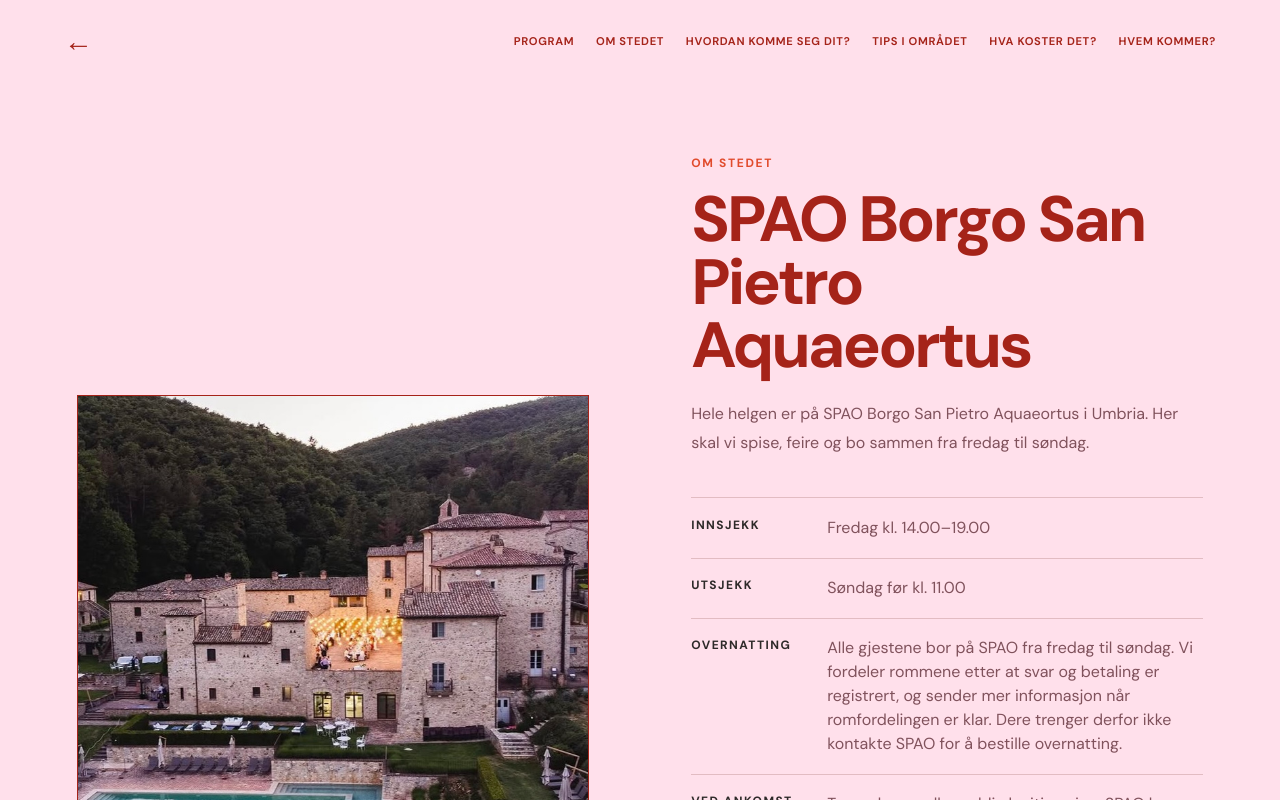
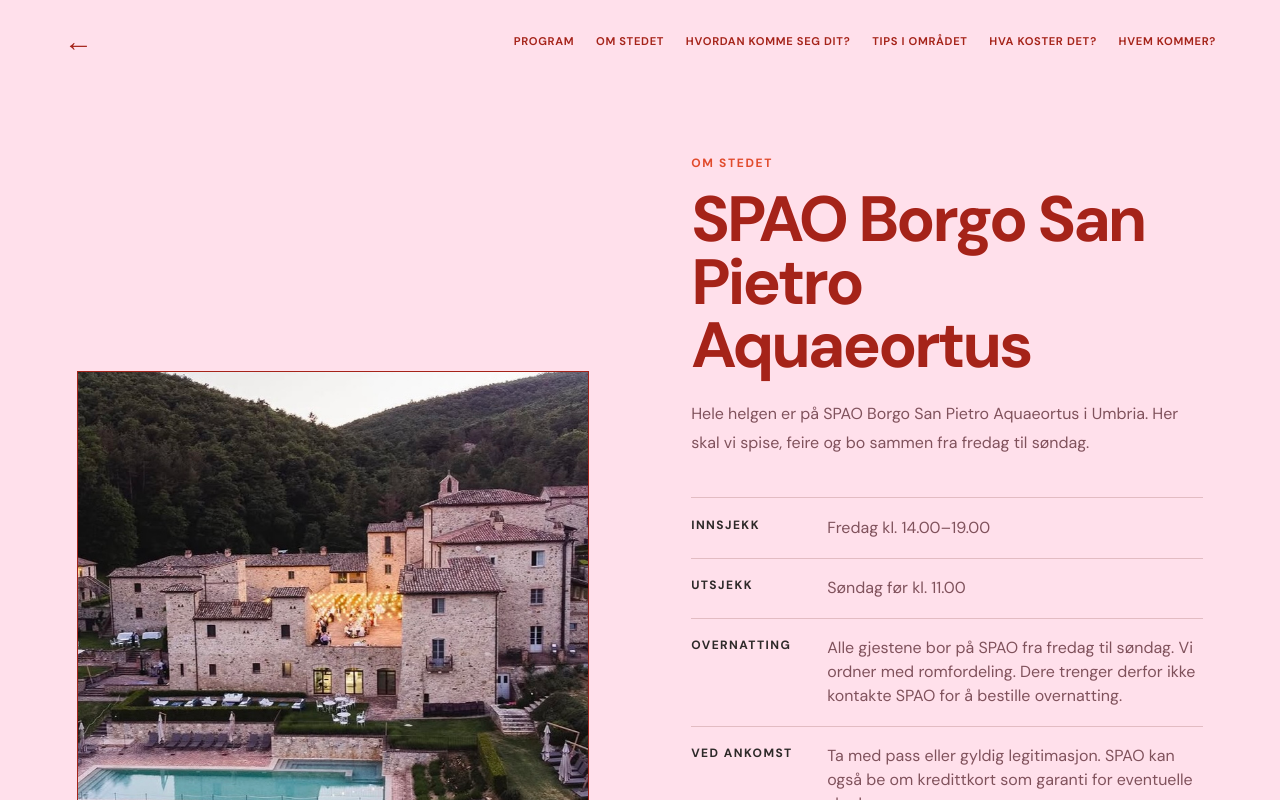
Before and after one commit to martaogmarius/martaogmarius.github.io, a Next.js app: page /om-stedet in a window 1280 px wide. Shown: the top 800 px of the page. Built offline with nearby package versions, Linux system fonts and the light colour scheme.

Commit message:
Simplify room allocation information

```diff
--- a/app/om-stedet/page.tsx
+++ b/app/om-stedet/page.tsx
@@ -16,7 +16,7 @@ export default function PlacePage() {
           <dl className="practical-info">
             <div><dt>Innsjekk</dt><dd>Fredag kl. 14.00–19.00</dd></div>
             <div><dt>Utsjekk</dt><dd>Søndag før kl. 11.00</dd></div>
-            <div><dt>Overnatting</dt><dd>Alle gjestene bor på SPAO fra fredag til søndag. Vi fordeler rommene etter at svar og betaling er registrert, og sender mer informasjon når romfordelingen er klar. Dere trenger derfor ikke kontakte SPAO for å bestille overnatting.</dd></div>
+            <div><dt>Overnatting</dt><dd>Alle gjestene bor på SPAO fra fredag til søndag. Vi ordner med romfordeling. Dere trenger derfor ikke kontakte SPAO for å bestille overnatting.</dd></div>
             <div><dt>Ved ankomst</dt><dd>Ta med pass eller gyldig legitimasjon. SPAO kan også be om kredittkort som garanti for eventuelle skader.</dd></div>
             <div><dt>Mat og drikke</dt><dd>Medbrakt mat og drikke er ikke tillatt på stedet.</dd></div>
             <div><dt>Kjæledyr</dt><dd>Kjæledyr er ikke tillatt.</dd></div>
```
